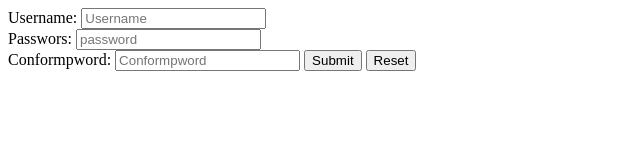
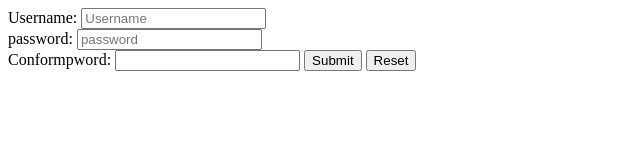
Before and after one commit to BHUSHAN9534/username, a plain HTML site: page index.html in a window 1280 px wide. Shown: the full height of the page, 0-640 px from the left. Drawn offline with Linux system fonts and the light colour scheme.

```diff
--- a/index.html
+++ b/index.html
@@ -9,10 +9,10 @@
 <body>
     <label for="">Username:</label>
     <input type="text" placeholder="Username " maxlength="8" /> <br>
-    <label for="">Passwors:</label>
-    <input type="text" placeholder="password" maxlength="6" /> <br>
+    <label for="user-password">password:</label>
+    <input type="text" id="user-password" name="user-password" placeholder="password" maxlength="6" /> <br>
     <label for="">Conformpword: </label>
-    <input type="text"placeholder="Conformpword"  maxlength="6"/>
+    <input type="Conformpword" id="user-password" name="user-password" maxlength="6"/>
     <button type="submit"> Submit</button>
     <button type="reset">Reset</button>
 
```
